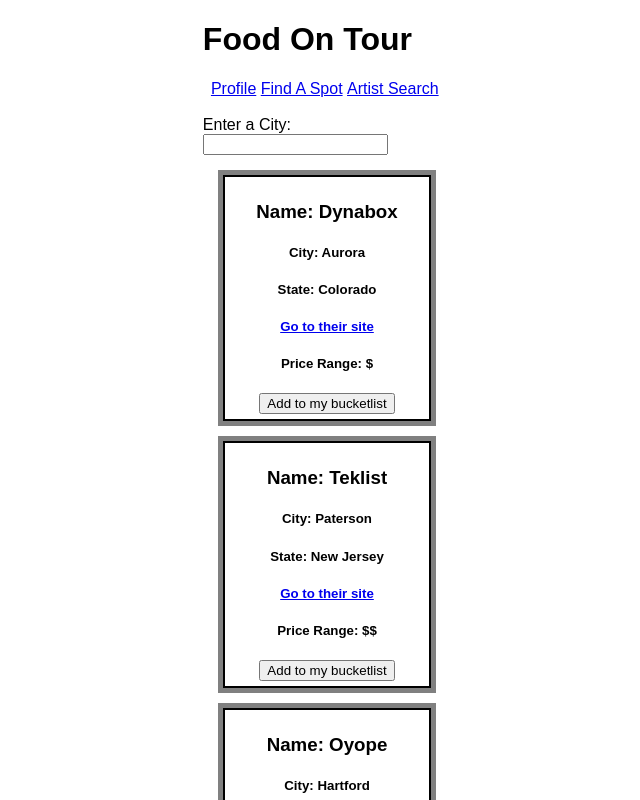
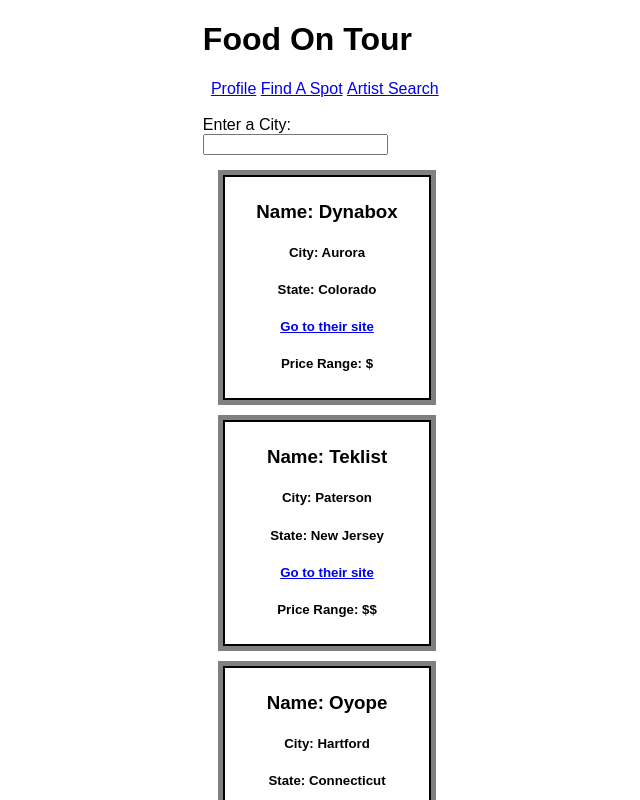
Before and after one commit to Kevin-Conroy/capstone-client, a React (Create React App) app: page /searchcity in a window 1280 px wide. Shown: the top 800 px of the page, without its empty margins (313-953 px from the left). Built offline with nearby package versions, Linux system fonts and the light colour scheme.

Commit message:
Refined 'Add bucket list' capability if no user profile

```diff
--- a/src/RestaurantListing.js
+++ b/src/RestaurantListing.js
@@ -28,9 +28,10 @@ class RestaurantListing extends React.Component {
             </a>
           </h5>
           <h5>Price Range: {this.props.restaurant.price}</h5>
+          {!!this.props.loggedInUser &&
           <button type="button" onClick={this.handleSubmit}>
             Add to my bucketlist
-          </button>
+            </button>}
         </div>
       </main>
     );
--- a/src/SearchCity.js
+++ b/src/SearchCity.js
@@ -17,10 +17,6 @@ class SearchCity extends React.Component {
   }
 
   addBucketListItem(item) {
-    if (!this.props.profile) {
-      alert("Please create a profile first")
-      return <Redirect to="/createprofile" />;
-    }
     this.props.updateProfile({
       ...this.props.profile,
       bucketList: [...this.props.profile.bucketList, item],
@@ -61,7 +57,7 @@ class SearchCity extends React.Component {
                 return (
                   <RestaurantListing
                     restaurant={restaurant}
-                    loggedInUser={this.props.loggedInUser}
+                    loggedInUser={this.props.profile}
                     addBucketListItem={this.addBucketListItem}
                   />
                 );
```
